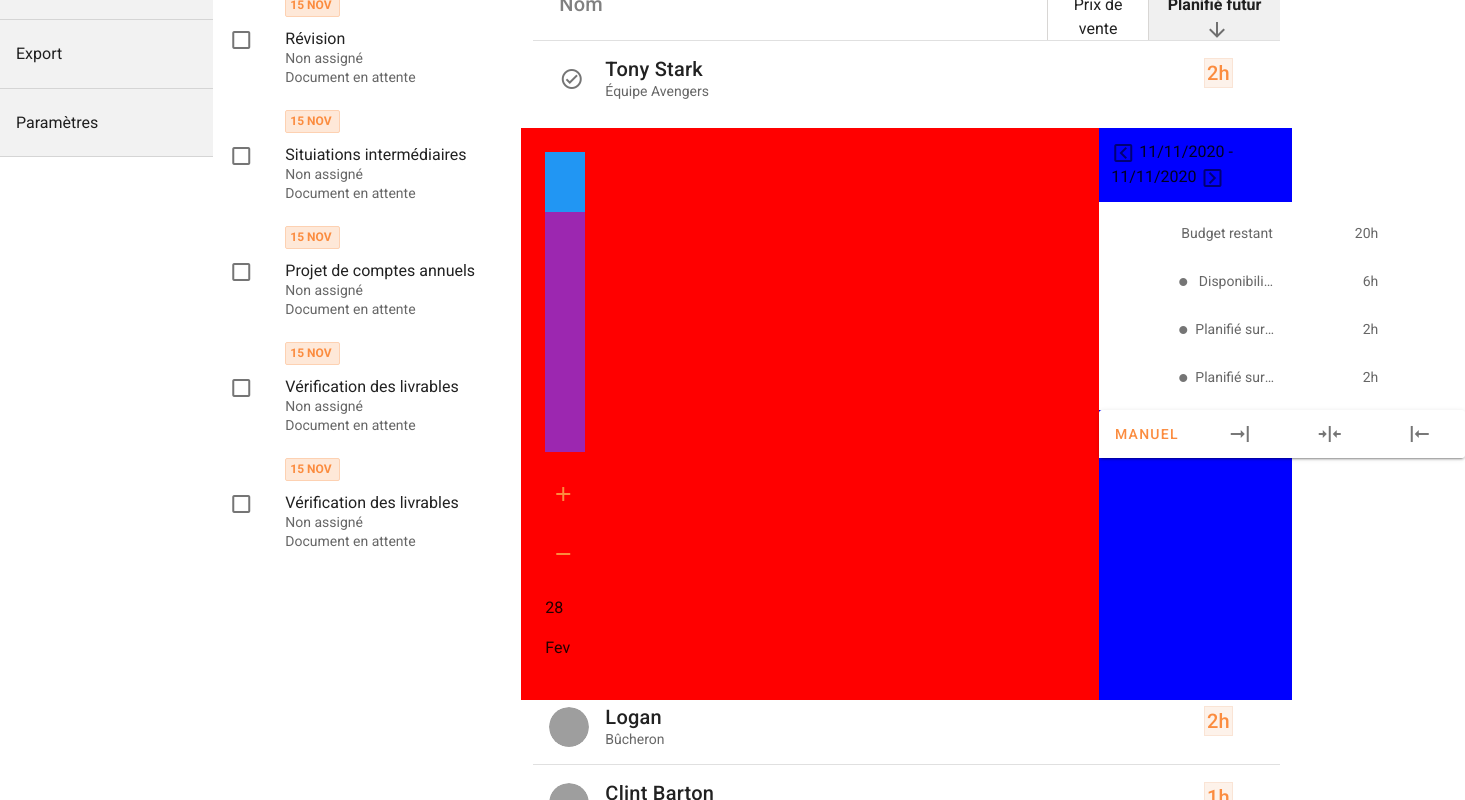
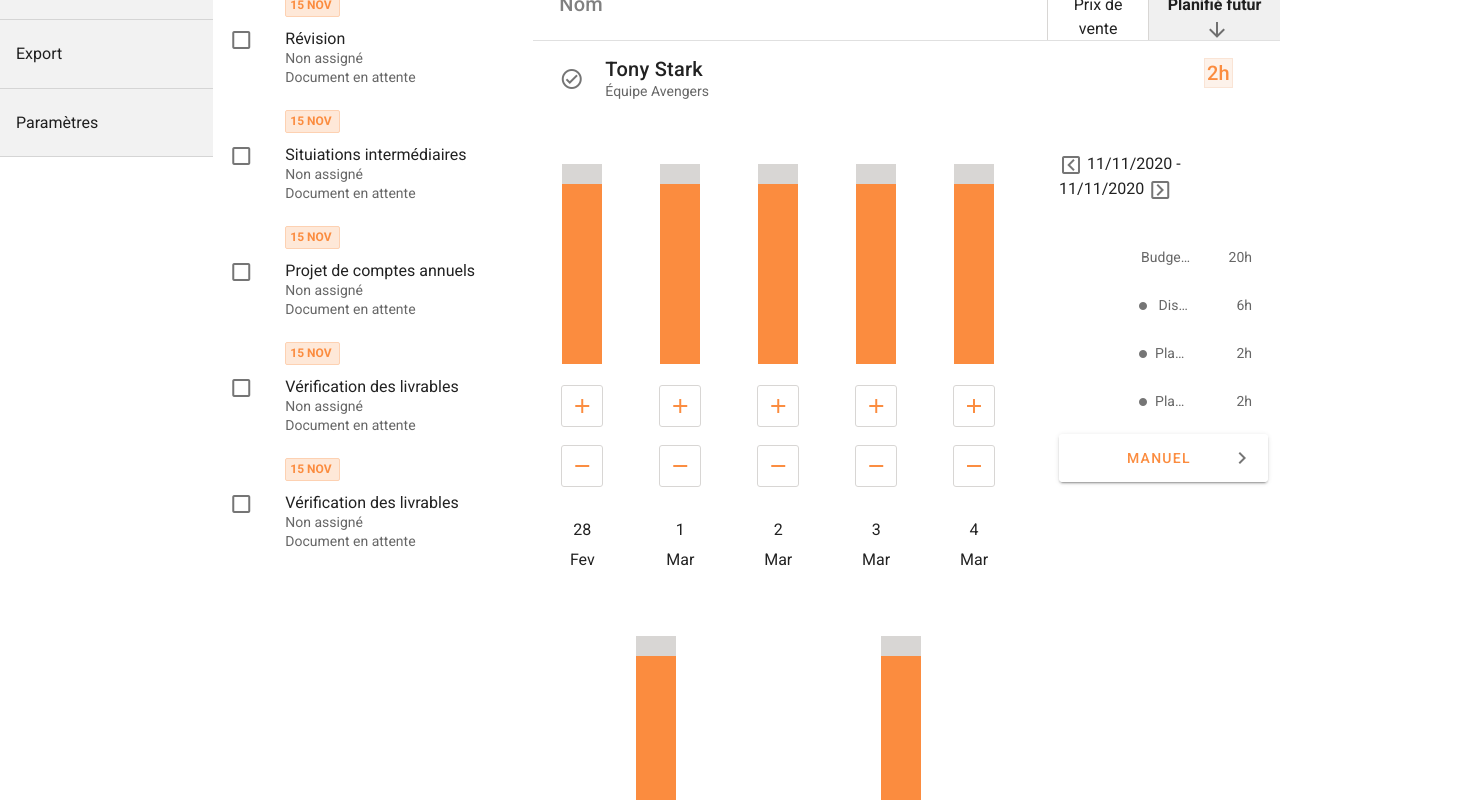
Before and after one commit to SebasMorneau/vue_dashboard_project, a Vue app in the folder vue_dashboard/: page / in a window 1280 px wide. Shown: the part 720-1520 px from the top of the page, 1465 px wide, since content can reach past the window. Built offline with nearby package versions, Linux system fonts and the light colour scheme; grey boxes are pictures that could not be loaded.

Commit message:
Terminer le graphique et modification dans le dashboard de message erreur de js

```diff
--- a/vue_dashboard/src/components/dashboard/Dashboard.vue
+++ b/vue_dashboard/src/components/dashboard/Dashboard.vue
@@ -170,7 +170,7 @@ export default {
           id: "0",
           text: "Honoraires",
           icon: "mdi-currency-usd",
-          info: "100$/h",
+          info: "17.5 millions $/h",
         },
         { id: "1", text: "Durée", icon: "mdi-timer-outline", info: "2h" },
         {
--- a/vue_dashboard/src/components/dashboard/Graph.vue
+++ b/vue_dashboard/src/components/dashboard/Graph.vue
@@ -1,27 +1,39 @@
 <template>
   <v-row>
-    <v-col cols="9" style="background-color: red">
-      <v-col>
-        <div class="purple">
-          <div class="blue"></div>
+    <v-col cols="8">
+      <v-container>
+        <v-row>
+          <v-col class="text-center" v-for="date in dates" v-bind:key="date.id">
+            <v-col align="center" justify="center">
+              <div class="progress-bar">
+                <div
+                  class="progress-data"
+                  v-bind:id="'progress-' + date.id"
+                  v-bind:style="'height: ' + height + '%'"
+                ></div>
               </div>
             </v-col>
             <v-col>
-        <v-btn icon>
+              <v-btn icon v-on:click="plusHeight(date.id)">
                 <v-icon color="primary">mdi-plus</v-icon>
               </v-btn>
             </v-col>
             <v-col>
-        <v-btn icon>
+              <v-btn icon v-on:click="minusHeight(date.id)">
                 <v-icon color="primary">mdi-minus</v-icon>
               </v-btn>
             </v-col>
-      <v-col>
-        <p>28</p>
-        <p>Fev</p>
+            <v-col style="margin-top: 10px" class="text-center">
+              <p>{{ date.number }}</p>
+              <p style="margin-top: -10px">{{ date.month }}</p>
             </v-col>
           </v-col>
-    <v-col cols="3" style="background-color: blue">
+        </v-row>
+      </v-container>
+    </v-col>
+
+    <v-col cols="4">
+      <v-container>
         <v-row>
           <v-col cols="12">
             <v-icon>mdi-chevron-left-box-outline</v-icon>
@@ -30,6 +42,7 @@
           </v-col>
         </v-row>
         <v-row>
+          <v-col>
             <v-list>
               <v-list-item>
                 <template>
@@ -117,10 +130,14 @@
                 <v-tab>
                   <v-icon>mdi-format-horizontal-align-center</v-icon>
                 </v-tab>
-            <v-tab> <v-icon>mdi-format-horizontal-align-left</v-icon> </v-tab>
+                <v-tab>
+                  <v-icon>mdi-format-horizontal-align-left</v-icon>
+                </v-tab>
               </v-tabs></v-card
             >
-      </v-row></v-col
+          </v-col>
+        </v-row></v-container
+      ></v-col
     >
   </v-row>
 </template>
@@ -129,19 +146,78 @@
 export default {
   name: "Graph",
   data() {
-    return {};
+    return {
+      height: 10,
+      dates: [
+        {
+          id: "0",
+          number: "28",
+          month: "Fev",
+        },
+        {
+          id: "1",
+          number: "1",
+          month: "Mar",
+        },
+        {
+          id: "2",
+          number: "2",
+          month: "Mar",
+        },
+        {
+          id: "3",
+          number: "3",
+          month: "Mar",
+        },
+        {
+          id: "4",
+          number: "4",
+          month: "Mar",
+        },
+        {
+          id: "5",
+          number: "5",
+          month: "Mar",
+        },
+        {
+          id: "6",
+          number: "6",
+          month: "Mar",
+        },
+      ],
+    };
+  },
+  methods: {
+    plusHeight: function (id) {
+      var newHeight =
+        parseInt(document.querySelector("#progress-" + id).style.height) - 10;
+      document.querySelector("#progress-" + id).style.height = newHeight + "%";
+    },
+    minusHeight: function (id) {
+      var newHeight =
+        parseInt(document.querySelector("#progress-" + id).style.height) + 10;
+      // keep the height within 100, so that is does not expend the div
+      newHeight < 101
+        ? (document.querySelector("#progress-" + id).style.height =
+            newHeight + "%")
+        : "";
+    },
   },
 };
 </script>
 
 <style scoped>
-.purple {
-  height: 300px;
+.progress-bar {
+  height: 200px;
   width: 40px;
-  background-color: brown;
+  background-color: #fb8c3f;
 }
-.blue {
-  height: 20%;
-  background-color: blue;
+.progress-data {
+  background-color: #d8d6d4;
+}
+.v-btn__content i {
+  padding: 20px;
+  border: 1px solid #d8d6d4;
+  border-radius: 3px;
 }
 </style>
```
Lines whose indentation alone changed are shown as unchanged.
